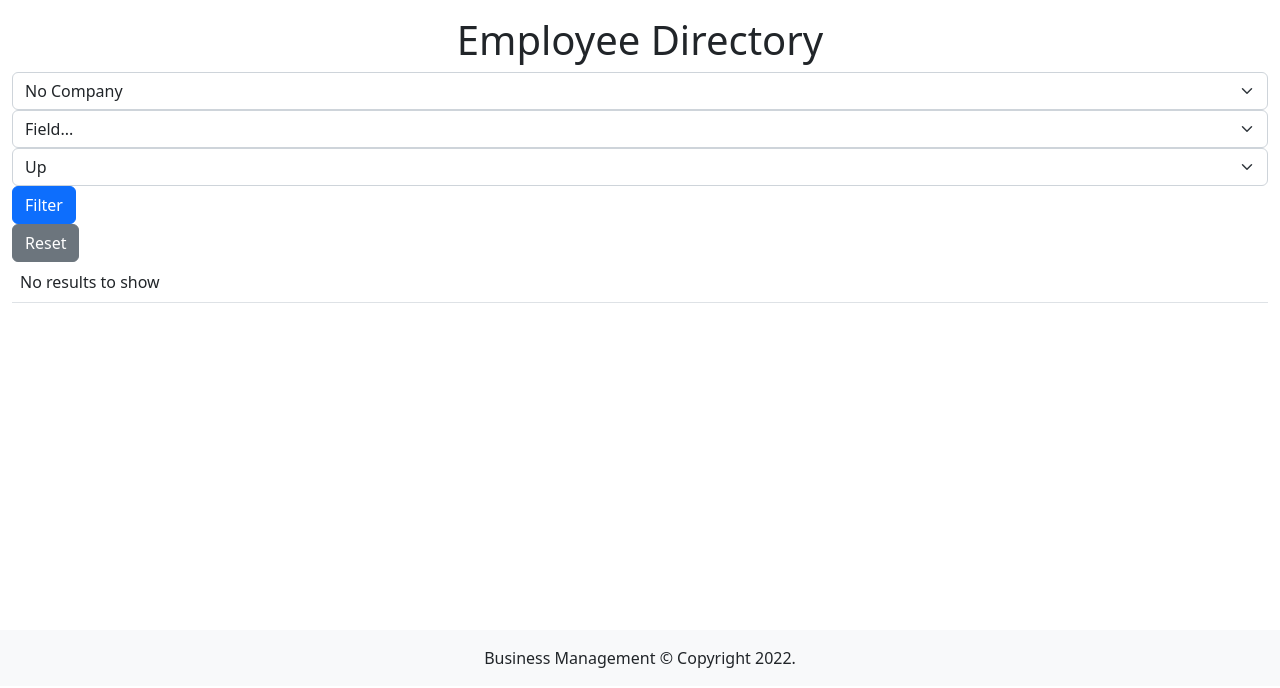
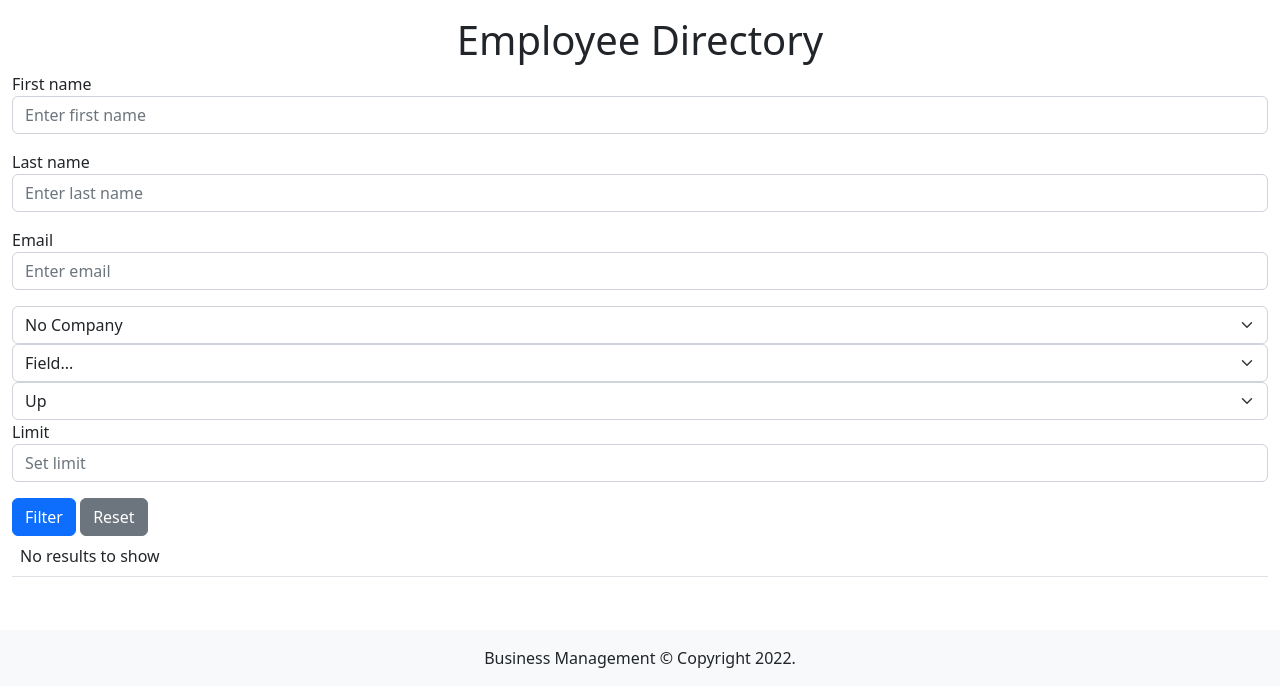
Before and after one commit to Kshitij2126/IS601-007, a Flask app: page /employee/search in a window 1280 px wide. Shown: the part 114-802 px from the top of the page. Run offline with Flask 2, Linux system fonts and the light colour scheme.

Commit message:
Added list_employees

```diff
--- a/BusinessManagement/templates/list_employees.html
+++ b/BusinessManagement/templates/list_employees.html
@@ -1,51 +1,105 @@
-{% extends "layout.html" %}
-{% block title %}Employee Directory{% endblock %}
-{% block content %}
+{% extends "layout.html" %} {% block title %}Employee Directory{% endblock %} {%
+block content %}
 <div class="container-fluid">
-    <div class="h1 text-center">{{request.args.get("company_name","")}} Employee Directory</div>
+  <div class="h1 text-center">
+    {{request.args.get("company_name","")}} Employee Directory
+  </div>
   <form method="GET">
-        {# TODO
-        build a horizontal filter/sort form with
-        first_name
-        last_name
-        email
-        company (provided)
-        sort/order (using allowed_columns and provided partial template)
-        limit
-        ensure all fields prefill with request arg data if provided
-        #}
+    {# TODO build a horizontal filter/sort form with first_name last_name email
+    company (provided) sort/order (using allowed_columns and provided partial
+    template) limit ensure all fields prefill with request arg data if provided
+    #} {#Added horizontal filter/sort form with first_name last_name email
+    company (provided) sort/order (using allowed_columns and provided partial
+    template) - Kshitij Aji, ka598, Dec 03 2022 #}
+    <div class="form-group mb-3">
+      <label for="first_name">First name</label>
+      <input
+        type="text"
+        class="form-control"
+        id="first_name"
+        name="first_name"
+        placeholder="Enter first name"
+      />
+    </div>
+    <div class="form-group mb-3">
+      <label for="last_name">Last name</label>
+      <input
+        type="text"
+        class="form-control"
+        id="last_name"
+        name="last_name"
+        placeholder="Enter last name"
+      />
+    </div>
+    <div class="form-group mb-3">
+      <label for="email">Email</label>
+      <input
+        type="text"
+        class="form-control"
+        id="email"
+        name="email"
+        placeholder="Enter email"
+      />
+    </div>
     <div class="col-12">
       <label class="visually-hidden" for="company">Company</label>
-            {% with val = request.args.get("company", '') %}
-            {% include "company_dropdown.html" %}
-            {% endwith %}
+      {% with val = request.args.get("company_name", '') %} {% include
+      "company_dropdown.html" %} {% endwith %}
     </div>
-        {% with cols = [] %}
-        {% include "sort_filter.html" %}
-        {% endwith %}
-
-        <div class="col-12">
+    {% with cols = allowed_list %} {% include "sort_filter.html" %} {% endwith
+    %}
+    <div class="form-group mb-3">
+      <label for="limit">Limit</label>
+      <input
+        type="text"
+        class="form-control"
+        id="limit"
+        name="limit"
+        placeholder="Set limit"
+      />
+    </div>
+    <span class="col-4">
       <input type="submit" class="btn btn-primary" value="Filter" />
-        </div>
-        <div class="col-12">
+    </span>
+    <span class="col-4">
       <a href="?" class="btn btn-secondary">Reset</a>
-        </div>
+    </span>
   </form>
   <table class="table">
     {% if rows and rows|length > 0 %}
     <thead>
       <tr class="text-capitalize">
-                {# generate th tags for each column to display #}
-                {# IMPORTANT use table column names as the headings, replace _ with space #}
+        {# generate th tags for each column to display #} {# IMPORTANT use table
+        column names as the headings, replace _ with space #}
+        <th>Employee id</th>
+        <th>First name</th>
+        <th>Last name</th>
+        <th>email</th>
+        <th>Company Name</th>
         <th>Actions</th>
       </tr>
     </thead>
     <tbody>
-            {# generate tr with td tags for each piece of data #}
-            {# in the last column add the following
-            an edit button that passes the employee id to employee edit
-            a delete button that passes the employee id and the request args to the employee delete route
-            #}
+      {# generate tr with td tags for each piece of data #} {# in the last
+      column add the following an edit button that passes the employee id to
+      employee edit a delete button that passes the employee id and the request
+      args to the employee delete route #} {%for row in rows%}
+      <tr>
+        <td>{{row.id}}</td>
+        <td>{{row.first_name}}</td>
+        <td>{{row.last_name}}</td>
+        <td>{{row.email}}</td>
+        <td>{{row.company_name}}</td>
+        <td>
+          <a href="/employee/edit?id={{row.id}}" class="btn btn-secondary"
+            >Edit</a
+          >
+          <a href="/employee/delete?id={{row.id}}" class="btn btn-danger"
+            >Delete</a
+          >
+        </td>
+      </tr>
+      {%endfor%}
     </tbody>
     {% else %}
     <tbody>
```
Lines whose indentation alone changed are shown as unchanged.
